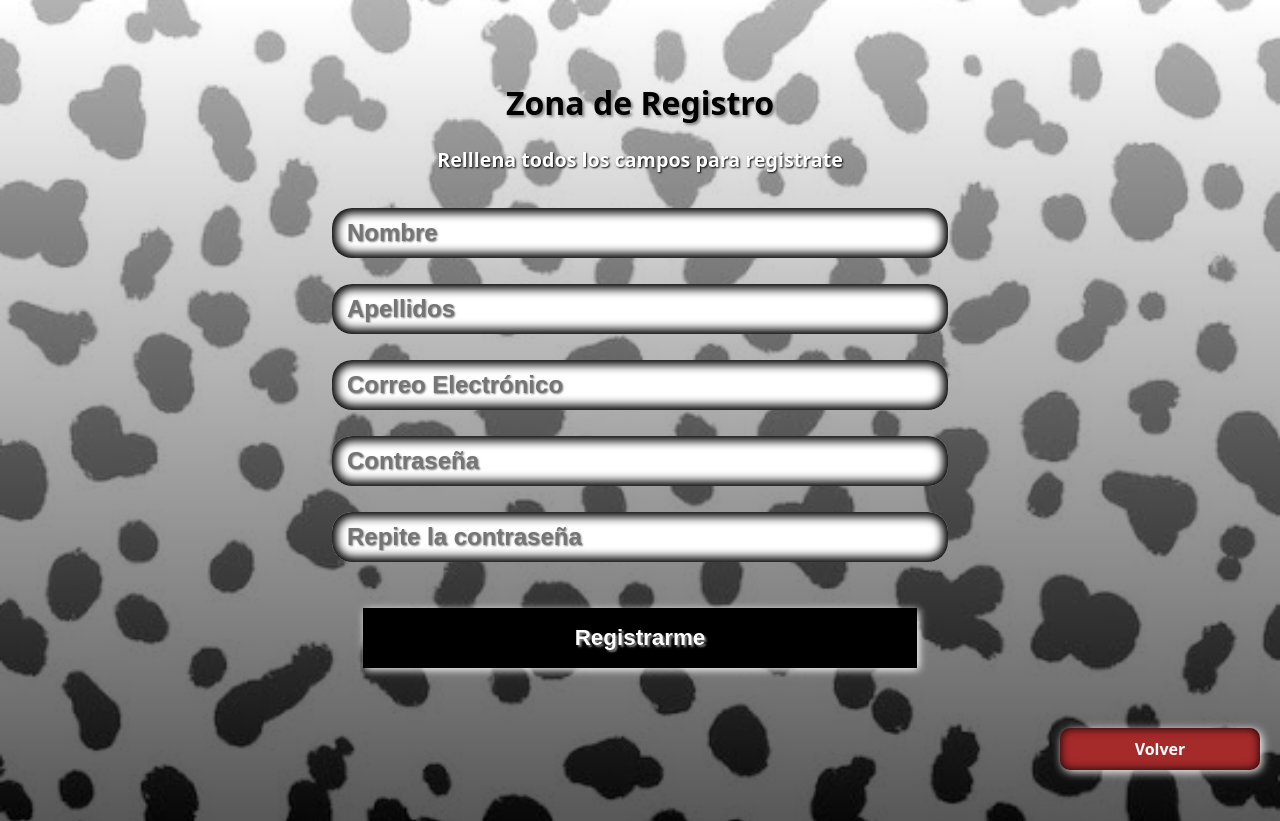
After one commit to andresSBLM/proyectos_simples, a PHP site: page /registro.php in a window 1280 px wide. The commit adds this page. Run offline with PHP 8.4, Linux system fonts and the light colour scheme; some libraries are stand-ins or nearby versions.

Commit message:
registro completo
Validaciones del fichero registro.php para que un usuario pueda registrarse.

```diff
--- a/login_profesional/auxiliar.php
+++ b/login_profesional/auxiliar.php
@@ -47,9 +47,71 @@ function buscar_usuario(PDO $pdo, string $nombre): ?array {
 
 }
 
-/* Borrar.php */
+/* borrar.php */
 
 function darse_de_baja(PDO $pdo, string $email): void {
     $sent = $pdo->prepare('DELETE FROM usuarios WHERE email = :email');
     $sent->execute([':email'=>$email]);
 }
+
+/*registrarse.php */
+
+function validar_nombre_registro($nombre, &$errores): void {
+    if ($nombre == '') {
+        $errores['nombre'][] = 'El nombre no puede estar vacío';
+    } elseif (strlen($nombre) > 255) {
+        $errores['nombre'][] = 'El nombre es muy largo';
+    }
+}
+
+function validar_apellidos_registro($apellidos, &$errores): void {
+    if ($apellidos == '') {
+        $errores['apellidos'][] = 'El apellido no puede estar vacío';
+    } elseif (strlen($apellidos) > 255) {
+        $errores['apellidos'][] = 'El apellido es muy largo';
+    }
+}
+
+function validar_email_registro($email, &$errores): void {
+    if ($email == '') {
+        $errores['email'][] = 'El email no puede estar vacío';
+    } elseif (strlen($email) > 255) {
+        $errores['email'][] = 'El email es muy largo';
+    }
+    if ((!filter_var($email, FILTER_VALIDATE_EMAIL)) and $email != '') {
+        $errores['email'][] = 'El email no es válido';
+    }
+}
+
+function validar_contrasena_registro($contrasena, &$errores): void {
+    if ($contrasena == '') {
+        $errores['contrasena'][] = 'La contraseña no puede estar vacía';
+    } elseif (strlen($contrasena) > 255) {
+        $errores['contrasena'][] = 'La contraseña es muy larga';
+    }
+}
+
+function comparar_contrasenas($confirmar_contrasena,$contrasena,  &$errores): void {
+    if (!($confirmar_contrasena == $contrasena)) {
+        $errores['confirmar_contrasena'][] = 'Las contraseñas no coinciden';
+    }
+}
+
+function confirmar_usuario_nuevo(PDO $pdo, string $email , array &$errores): void {
+    $sent = $pdo->prepare('SELECT * FROM usuarios WHERE email = :email');
+    $sent->execute([':email' => $email]);
+    if ($sent->fetchAll()) {
+        $errores['otros'][] = 'Se encontro que este usuario ya esta registrado';
+    }
+}
+
+function insertar_usuario(PDO $pdo, string $nombre, string $apellidos, string $email, string $contrasena): void {
+    $sent = $pdo->prepare('INSERT INTO usuarios (nombre, apellidos, email, contrasena)
+                            VALUES (:nombre, :apellidos, :email, :contrasena)');
+    $sent->execute([
+        ':nombre' => $nombre,
+        ':apellidos' => $apellidos,
+        ':email' => $email,
+        ':contrasena' => $contrasena
+    ]);
+}
--- a/login_profesional/css/style.css
+++ b/login_profesional/css/style.css
@@ -35,6 +35,7 @@
     --fondo-td-hover: linear-gradient(red, orange);
     --fondo-tr-hover: linear-gradient(rgb(119, 210, 220), rgb(19, 168, 61));
     --fondo-cuenta-actual: linear-gradient( rgb(34, 255, 0), rgb(17, 130, 28));
+    --fondo-body-registro: linear-gradient(rgba(255, 255, 255, 0.67), rgba(0, 0, 0, 0.653));
 }
 
 body {
@@ -113,7 +114,7 @@ body {
     max-width: 50%;
     border-radius: 40px;
     margin: auto;
-    box-shadow: 10px 10px 1034px var(--sombras-blancas);
+    box-shadow: 10px 10px 100px 10px var(--sombras-blancas);
 }
 
 #main_index #form_principal {
@@ -335,7 +336,84 @@ body {
 
 
 
-/*botones */
+
+
+
+
+
+
+
+
+
+
+
+/*registro.php*/
+
+#body_registro {
+    background: var(--fondo-body-registro), url(../img/fondo_registro.jpeg);
+    background-position: center;
+    background-repeat: no-repeat;
+    background-size: cover;
+    min-height: 100vh;
+}
+
+#cabecera_registro h1 {
+    text-align: center;
+    text-shadow: 2px 2px 3px var(--gris);
+    padding-top: 60px;
+}
+
+
+#main_registro fieldset {
+    max-width: 50%;
+    width: 100%;
+    margin: auto;
+    border:none;
+    text-align: center;
+}
+
+#main_registro legend {
+    color: var(--blanco);
+    text-shadow: 1px 1px 2px var(--sombras);
+    font-weight: bold;
+    font-size: 1.23rem;
+    margin-bottom: 20px;
+}
+
+#main_registro input {
+    width: 100%;
+    height: 50px;
+    margin-top: 10px;
+    font-size: 1.5rem;
+    border-radius: 20px;
+    padding-left: 15px;
+    box-shadow: inset 0 0 10px 5px var(--sombras);
+    border: none;
+    text-shadow: 1px 1px 2px var(--gris);
+    font-weight: bold;
+}
+
+#main_registro button {
+    margin-top: 30px;
+    width: 90%;
+    height: 60px;
+    color: var(--blanco);
+    text-shadow: 2px 2px 2px var(--gris) ;
+    font-size: 1.4rem;
+    font-weight: bold;
+    background-color: var(--negro);
+    border: none;
+    box-shadow: 2px 2px 8px var(--sombras-blancas);
+}
+
+#main_registro button:hover {
+    background-color: var(--blanco);
+    color: var(--negro);
+    font-weight: bold;
+}
+
+/*botones usuarios.php*/
+
 #volver {
     bottom: 30px;
 }
@@ -354,3 +432,13 @@ body {
     background-color: var(--rosa);
     top: 80px;
 }
+
+#main_registro li {
+    text-align: left;
+}
+
+#main_registro .errores {
+    color: var(--negro);
+    text-shadow: 1px 1px 2px var(--rojo);
+    font-weight: bold;
+}
--- a/login_profesional/index.php
+++ b/login_profesional/index.php
@@ -8,7 +8,6 @@ $errores = [];
 if ($_SERVER['REQUEST_METHOD'] === 'POST') {
     $email = obtener_post('email');
     $password = obtener_post('password');
-    $id = obtener_post('id');
 
     if (!$email) {
         $errores[] = 'El email está vacío';
@@ -68,7 +67,7 @@ if ($_SERVER['REQUEST_METHOD'] === 'POST') {
                 <button id="bot_inicio" type="submit">Iniciar Sesión</button><br>
             </fieldset>
         </form>
-        <form action="registrarse.php" method="post">
+        <form action="registro.php" method="get">
             <fieldset id="form_registrarse">
                 <legend>No estoy registrado</legend><br>
                 <button id="bot_registro" type="submit">Registrarse</button>
--- /dev/null
+++ b/login_profesional/registro.php
@@ -0,0 +1,105 @@
+<?php
+require 'auxiliar.php';
+
+$errores = [];
+
+$pdo = conectar();
+
+if ($_SERVER["REQUEST_METHOD"] === "POST") {
+    $nombre = obtener_post("nombre");
+    $apellidos = obtener_post("apellidos");
+    $email = obtener_post("email");
+    $contrasena = obtener_post("contrasena");
+    $confirmar_contrasena = obtener_post("confirmar_contrasena");
+
+    validar_nombre_registro($nombre, $errores);
+    validar_apellidos_registro($apellidos, $errores);
+    validar_email_registro($email, $errores);
+    validar_contrasena_registro($contrasena, $errores);
+
+    comparar_contrasenas($confirmar_contrasena, $contrasena, $errores);
+    confirmar_usuario_nuevo($pdo, $email, $errores);
+
+    if (empty($errores)) {
+        insertar_usuario($pdo, $nombre, $apellidos, $email, $contrasena);
+    }
+}
+?>
+
+<!DOCTYPE html>
+<html lang="en">
+<head>
+    <meta charset="UTF-8">
+    <meta name="viewport" content="width=device-width, initial-scale=1.0">
+    <link rel="stylesheet" href="css/style.css">
+    <title>Registrarse</title>
+</head>
+<body id="body_registro">
+    <header id="cabecera_registro">
+        <h1>Zona de Registro</h1>
+    </header>
+    <main id="main_registro">
+        <form action="registro.php" method="post">
+            <fieldset>
+                <legend>Relllena todos los campos para registrate</legend>
+                <label>
+                    <input type="text" id="nombre" name="nombre" placeholder="Nombre"
+                    value="<?= $nombre ?? ''?>"><br>
+                    <ul class="errores">
+                        <?php
+                        foreach ($errores['nombre'] ?? [] as $error) { ?>
+                            <li><?= $error?></li> <?php
+                        } ?>
+                    </ul>
+                </label>
+                <label>
+                    <input type="text" id="apellidos" name="apellidos" placeholder="Apellidos"
+                    value="<?= $apellidos ?? ''?>"><br>
+                    <ul class="errores">
+                        <?php
+                        foreach ($errores['apellidos'] ?? [] as $error) { ?>
+                            <li><?= $error?></li> <?php
+                        } ?>
+                    </ul>
+                </label>
+                <label>
+                    <input type="text" id="email" name="email" placeholder="Correo Electrónico"
+                    value="<?= $email ?? ''?>"><br>
+                    <ul class="errores">
+                        <?php
+                        foreach ($errores['email'] ?? [] as $error) { ?>
+                            <li><?= $error?></li> <?php
+                        } ?>
+                    </ul>
+                </label>
+                <label>
+                    <input type="password" id="contrasena" name="contrasena" placeholder="Contraseña"><br>
+                    <ul class="errores">
+                        <?php
+                        foreach ($errores['contrasena'] ?? [] as $error) { ?>
+                            <li><?= $error?></li> <?php
+                        } ?>
+                    </ul>
+                </label>
+                <label>
+                    <input type="password" id="confirmar_contrasena" name="confirmar_contrasena" placeholder="Repite la contraseña"><br>
+                    <ul class="errores">
+                        <?php
+                        foreach ($errores['confirmar_contrasena'] ?? [] as $error) { ?>
+                            <li><?= $error?></li> <?php
+                        } ?>
+                    </ul>
+                </label>
+                <ul class="errores">
+                    <?php
+                    foreach ($errores['otros'] ?? [] as $error) { ?>
+                        <li><?= $error?></li> <?php
+                    } ?>
+                </ul>
+                <button type="submit" id="registrarme">Registrarme</button>
+            </fieldset>
+        </form>
+        <a href="index.php" class="botones_admin" id="volver">Volver</a>
+    </main>
+</body>
+</html>
```
Also changed, not shown: login_profesional/img/fondo_registro.jpeg (added), login_profesional/registrarse.php (deleted).
